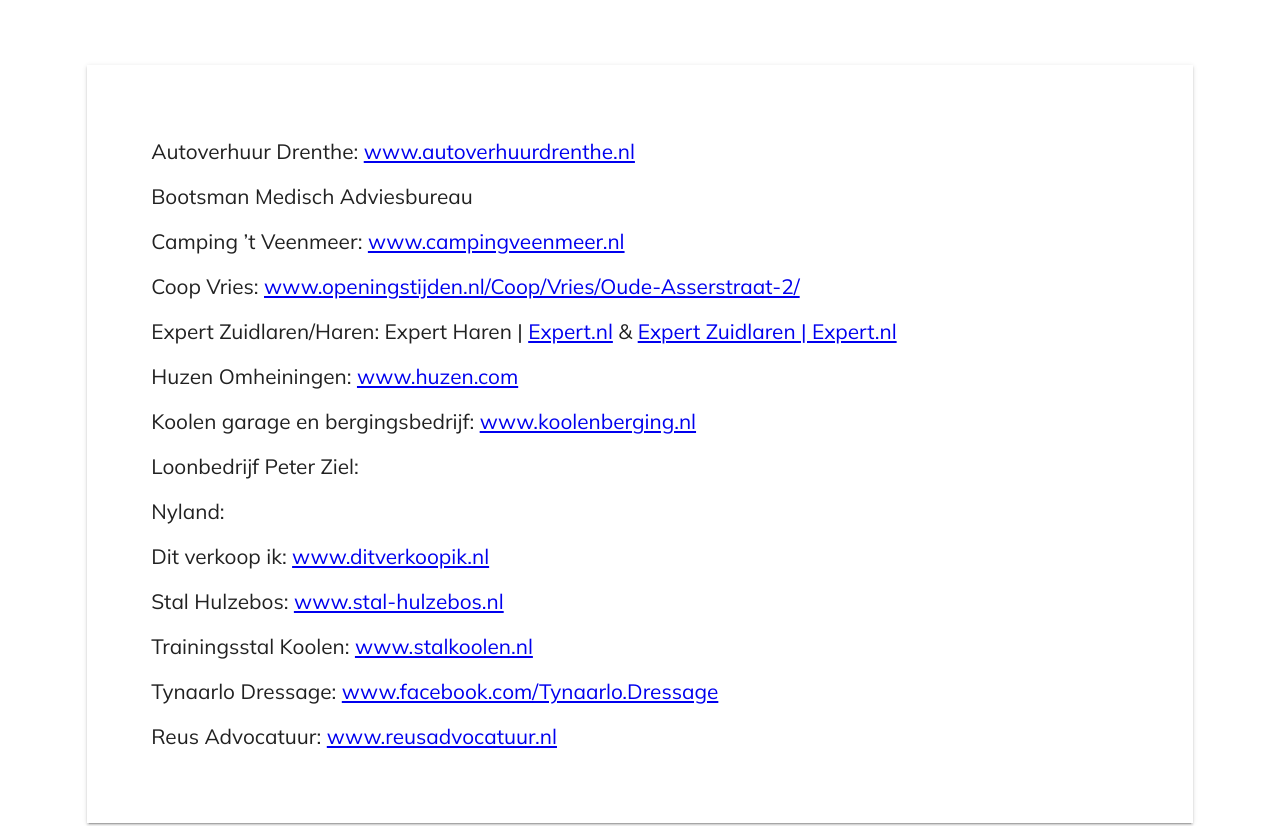
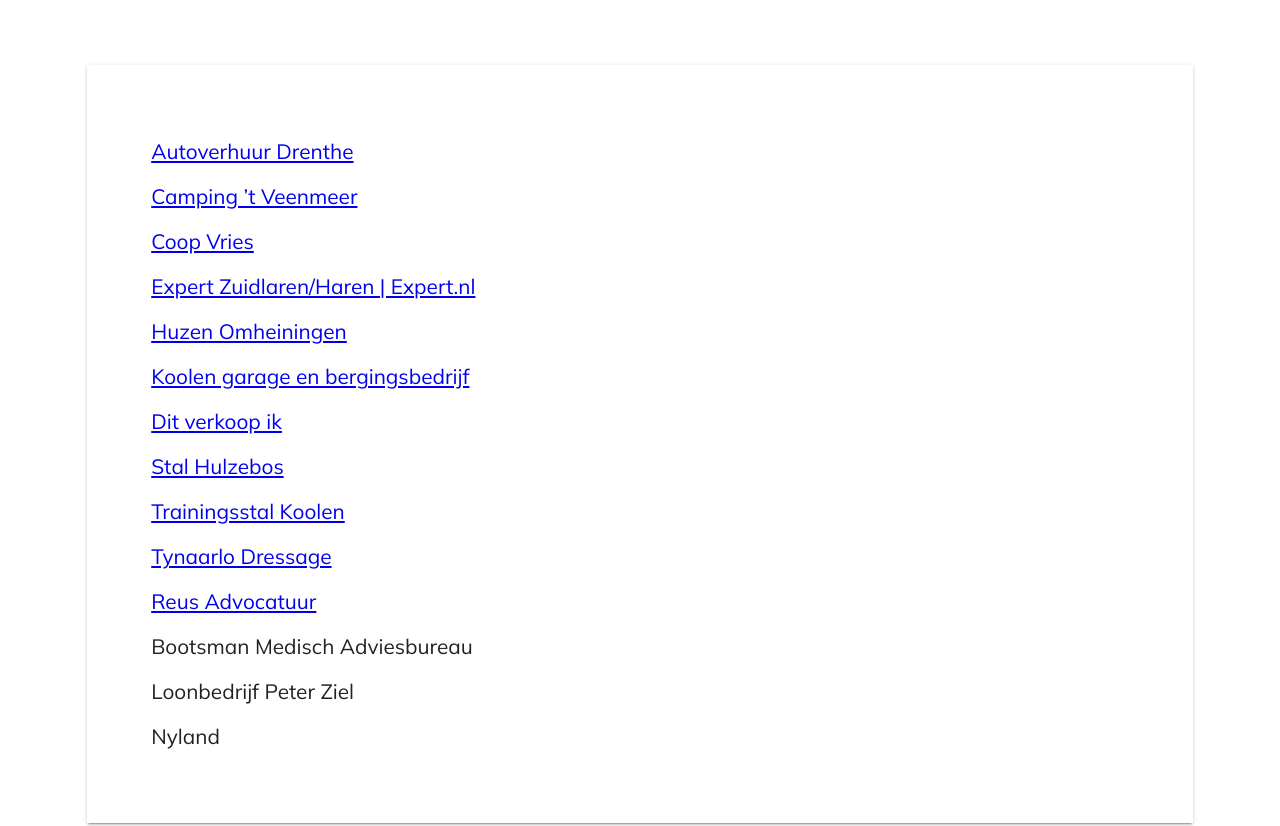
Before and after one commit to nicknijland2/dedrentscheaa, a React (Create React App) app: page /sponsors in a window 1280 px wide. Shown: the part 400-1226 px from the top of the page. Built offline with nearby package versions, Linux system fonts and the light colour scheme; the HTML template or start-up script is replaced by a standard one.

Commit message:
Update Sponsors.js

```diff
--- a/src/components/Sponsors.js
+++ b/src/components/Sponsors.js
@@ -14,33 +14,33 @@
                 <Grid item xs={12}>
                     <div className={classes.paragraph}>
                         <Paper className={classes.paper} elevation={2} square >
-                        <Typography className={classes.text} variant='body1' >Autoverhuur Drenthe: <a href="https://www.autoverhuurdrenthe.nl">www.autoverhuurdrenthe.nl</a></Typography>
+                        <Typography className={classes.text} variant='body1' > <a href="https://www.autoverhuurdrenthe.nl">Autoverhuur Drenthe</a></Typography>
+
+                        <Typography className={classes.text} variant='body1' > <a href="https://www.campingveenmeer.nl">Camping ’t Veenmeer</a> </Typography>
+
+                        <Typography className={classes.text} variant='body1' > <a href="http://www.openingstijden.nl/Coop/Vries/Oude-Asserstraat-2/">Coop Vries</a></Typography>
+
+                        <Typography className={classes.text} variant='body1' > <a href="https://Expert.nl">Expert Zuidlaren/Haren | Expert.nl</a> </Typography>
+
+                        <Typography className={classes.text} variant='body1' > <a href="https://www.huzen.com">Huzen Omheiningen</a>  </Typography>
+
+                        <Typography className={classes.text} variant='body1' > <a href="http://www.koolenberging.nl">Koolen garage en bergingsbedrijf</a>  </Typography>
+
+                        <Typography className={classes.text} variant='body1' > <a href="https://www.ditverkoopik.nl">Dit verkoop ik</a> </Typography>
+
+                        <Typography className={classes.text} variant='body1' > <a href="https://www.stal-hulzebos.nl">Stal Hulzebos</a> </Typography>
+
+                        <Typography className={classes.text} variant='body1' > <a href="https://www.stalkoolen.nl">Trainingsstal Koolen </a></Typography>
+
+                        <Typography className={classes.text} variant='body1' > <a href="https://www.facebook.com/Tynaarlo.Dressage">Tynaarlo Dressage</a>  </Typography>
+
+                        <Typography className={classes.text} variant='body1' > <a href="https://www.reusadvocatuur.nl">Reus Advocatuur</a></Typography>
 
                         <Typography className={classes.text} variant='body1' >Bootsman Medisch Adviesbureau</Typography>
 
-                        <Typography className={classes.text} variant='body1' >Camping ’t Veenmeer: <a href="https://www.campingveenmeer.nl">www.campingveenmeer.nl</a> </Typography>
+                        <Typography className={classes.text} variant='body1' >Loonbedrijf Peter Ziel  </Typography>
 
-                        <Typography className={classes.text} variant='body1' >Coop Vries: <a href="http://www.openingstijden.nl/Coop/Vries/Oude-Asserstraat-2/">www.openingstijden.nl/Coop/Vries/Oude-Asserstraat-2/</a></Typography>
-
-                        <Typography className={classes.text} variant='body1' >Expert Zuidlaren/Haren: Expert Haren | <a href="https://Expert.nl">Expert.nl</a> & <a href="https://Expert.nl">Expert Zuidlaren | Expert.nl</a> </Typography>
-
-                        <Typography className={classes.text} variant='body1' >Huzen Omheiningen: <a href="https://www.huzen.com">www.huzen.com</a>  </Typography>
-
-                        <Typography className={classes.text} variant='body1' >Koolen garage en bergingsbedrijf: <a href="http://www.koolenberging.nl">www.koolenberging.nl</a>  </Typography>
-
-                        <Typography className={classes.text} variant='body1' >Loonbedrijf Peter Ziel:  </Typography>
-
-                        <Typography className={classes.text} variant='body1' >Nyland: </Typography>
-
-                        <Typography className={classes.text} variant='body1' >Dit verkoop ik: <a href="https://www.ditverkoopik.nl">www.ditverkoopik.nl</a> </Typography>
-
-                        <Typography className={classes.text} variant='body1' >Stal Hulzebos: <a href="https://www.stal-hulzebos.nl">www.stal-hulzebos.nl</a> </Typography>
-
-                        <Typography className={classes.text} variant='body1' >Trainingsstal Koolen: <a href="https://www.stalkoolen.nl">www.stalkoolen.nl </a>
-                        </Typography>
-                        <Typography className={classes.text} variant='body1' >Tynaarlo Dressage: <a href="https://www.facebook.com/Tynaarlo.Dressage">www.facebook.com/Tynaarlo.Dressage</a>  </Typography>
-
-                        <Typography className={classes.text} variant='body1' >Reus Advocatuur: <a href="https://www.reusadvocatuur.nl">www.reusadvocatuur.nl</a></Typography>
+                        <Typography className={classes.text} variant='body1' >Nyland </Typography>
                         </Paper>
                     </div>
                     <div className={classes.paragraph}>
```
